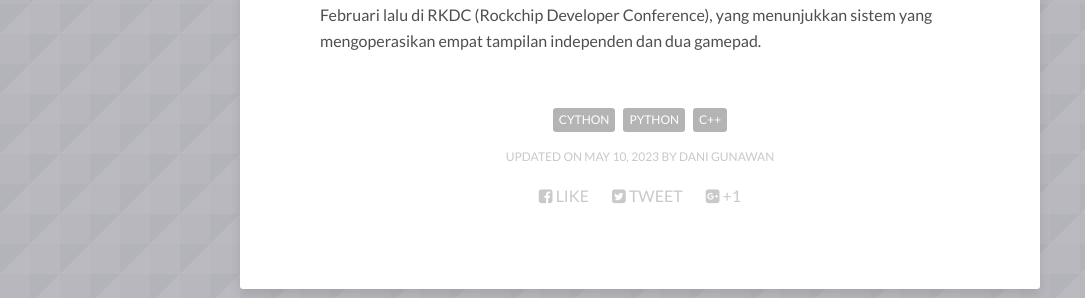
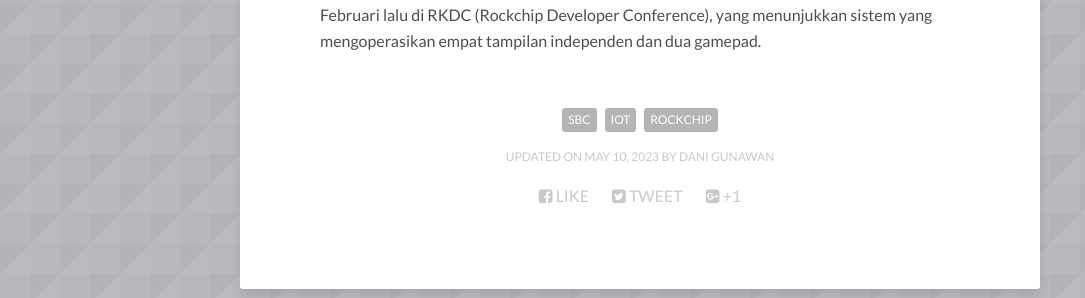
Before and after one commit to danigunawan/danigunawan.github.io, a Jekyll site: the page built from _posts/2023-05-10-rockchip-rk3588m-automotive-grade-ai-soc-supports-up-to-16-camera-inputs.md, in a window 1280 px wide and 900 px high, scrolled down 2878 px. Shown: the part 148-446 px from the top of the window, without its empty margins (0-1085 px from the left). Built offline with Jekyll 4.4.1, drawn with Linux system fonts in a browser that asks for light colours; nearby versions of some CDN libraries; comment, search, counter and statistics services are not loaded.

Commit message:
[UPDATE] develop

```diff
--- a/_posts/2023-05-10-rockchip-rk3588m-automotive-grade-ai-soc-supports-up-to-16-camera-inputs.md
+++ b/_posts/2023-05-10-rockchip-rk3588m-automotive-grade-ai-soc-supports-up-to-16-camera-inputs.md
@@ -4,7 +4,7 @@ title: Rockchip RK3588M automotive-grade AI SoC dengan kualitas tinggi yang mend
 modified: 2023-05-10T17:00:28+07:00
 categories:
 description: "Rockchip RK3588M automotive-grade AI SoC dengan kualitas tinggi yang mendukung hingga 16 input kamera"
-tags: [cython, python, c++]
+tags: [sbc, iot, rockchip]
 image:
   background: triangular.png
 comments: true
```
